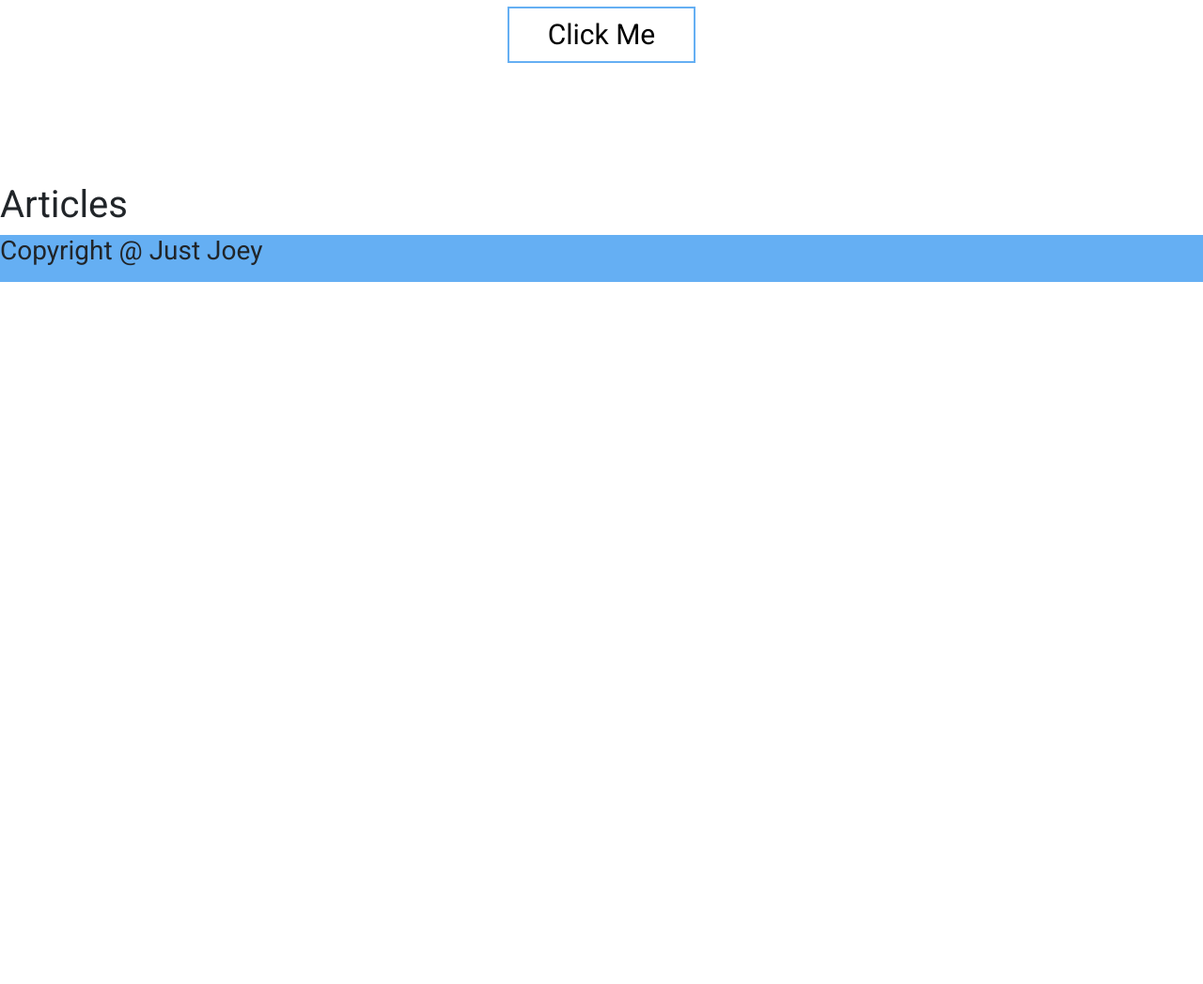
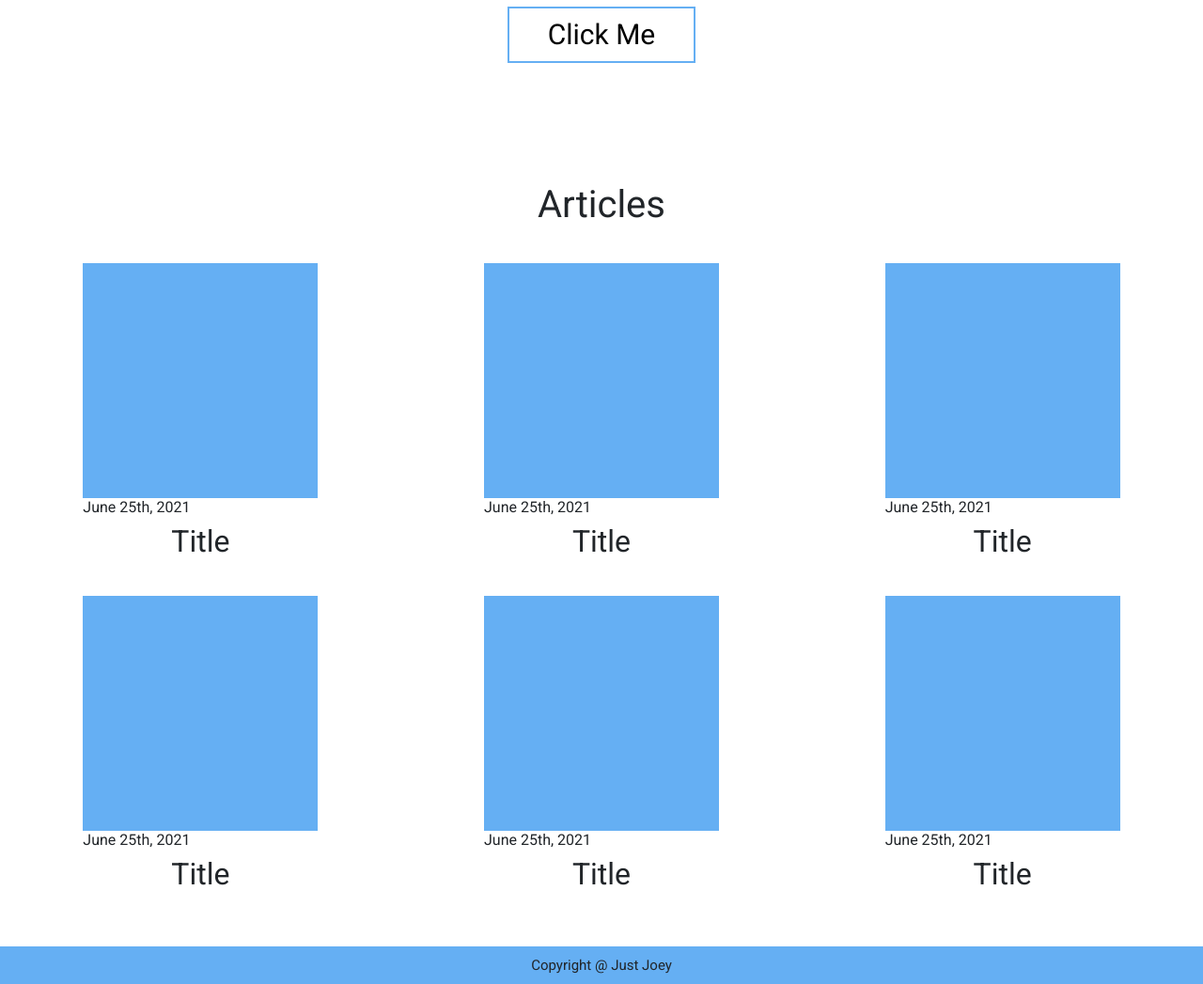
Before and after one commit to 0JustJoey0/Personal_Website, a plain HTML site: page index.html in a window 1280 px wide. Shown: the part 562-1609 px from the top of the page at 94% size. Before the commit the page ends 862 px from the top, so only its background shows below. Drawn offline with nearby package versions, Linux system fonts and the light colour scheme; files whose address does not match are found by name.

Commit message:
first draft completed

```diff
--- a/index.html
+++ b/index.html
@@ -49,18 +49,45 @@
         </div>
     </section>
     <section id="Posts">
-      <h1>Articles</h1>
+      <h1 id="main-title">Articles</h1>
         <article id="art1">
+          <div id="image-block">
+          </div>
+          <h4 id="date">June 25th, 2021</h4>
+          <h2 id="title">Title</h2>
         </article>
         <article id="art2">
+          <div id="image-block">
+          </div>
+          <h4 id="date">June 25th, 2021</h4>
+          <h2 id="title">Title</h2>
         </article>
         <article id="art3">
+          <div id="image-block">
+          </div>
+          <h4 id="date">June 25th, 2021</h4>
+          <h2 id="title">Title</h2>
+
         </article>
         <article id="art4">
+          <div id="image-block">
+          </div>
+          <h4 id="date">June 25th, 2021</h4>
+          <h2 id="title">Title</h2>
+
         </article>
         <article id="art5">
+          <div id="image-block">
+          </div>
+          <h4 id="date">June 25th, 2021</h4>
+          <h2 id="title">Title</h2>
+
         </article>
         <article id="art6">
+          <div id="image-block">
+          </div>
+          <h4 id="date">June 25th, 2021</h4>
+          <h2 id="title">Title</h2>
         </article>
     </section>
 
--- a/styles.css
+++ b/styles.css
@@ -18,7 +18,6 @@
 #header-wrapper{
     background-color: #65AFF3;
     border: var(--border-template);
-    width: 100vw;
     min-height: 400px;
     display: flex;
     align-items: center;
@@ -84,15 +83,87 @@ img{
 }
 
 
+/*Posts*/
+
+#image-block{
+    background-color: #65AFF3;
+    width: 250px;
+    height: 250px;
+}
+
+#date{
+    font-size: 16px;
+}
+
+#title{
+    width:250px;
+    text-align: center;
+}
+
+#Posts{
+  display: grid;
+  grid-template-columns: 1fr 1fr 1fr;
+  grid-template-rows: auto;
+  grid-template-areas:
+  ". title ."
+  "left middle right"
+  "low mid high";
+  row-gap: 30px;
+}
+
+#main-title{
+    grid-area: title;
+    justify-self:center;
+
+}
+
+#art1{
+    grid-area: left;
+    justify-self:center;
+}
+
+#art2{
+    grid-area: middle;
+    justify-self:center;
+}
+
+#art3{
+    grid-area: right;
+    justify-self:center;
+}
+
+#art4{
+    grid-area: low;
+    justify-self:center;
+}
+
+#art5{
+    grid-area: mid;
+    justify-self:center;
+}
+
+#art6{
+    grid-area: high;
+    justify-self:center;
+}
+
+
+
 
 /*Footer*/
 
 footer{
     background-color: #65AFF3;
-    min-height: 50px;
+    min-height: 40px;
+    display: flex;
+    justify-content: center;
+    align-items: center;
+    margin-top: 50px;
 }
 
 
 footer h3{
     margin-bottom: 0px;
+    font-size: 15px;
+
 }
```
